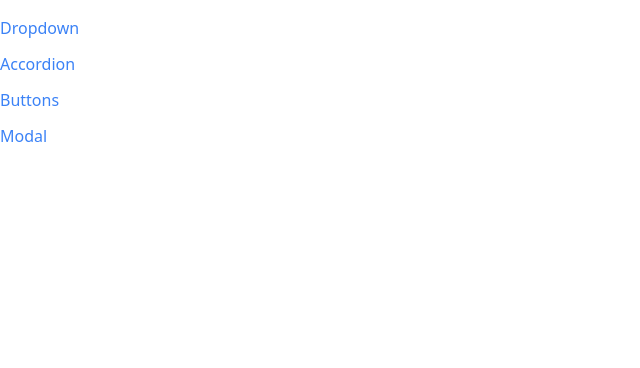
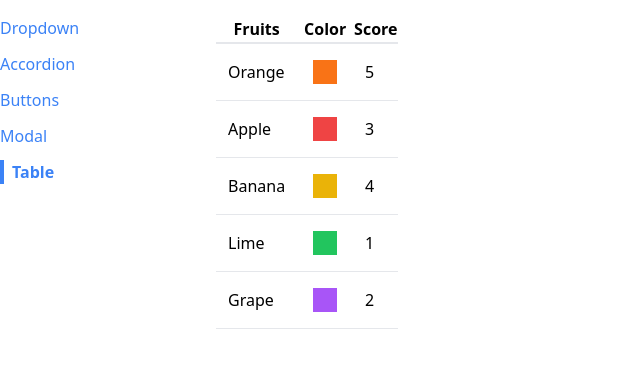
Before and after one commit to legendPerceptor/go-web, a React (Create React App) app in the folder web-frontend/comps/: page /table in a window 1280 px wide. Shown: the top 368 px of the page, without its empty margins (0-640 px from the left). Built offline with nearby package versions, Linux system fonts and the light colour scheme.

Commit message:
add reusable table

```diff
--- a/web-frontend/comps/src/App.tsx
+++ b/web-frontend/comps/src/App.tsx
@@ -4,6 +4,7 @@ import DropdownPage from './pages/DropdownPage';
 import ButtonPage from './pages/ButtonPage';
 import Sidebar from './components/Sidebar';
 import ModalPage from './pages/ModalPage';
+import TablePage from './pages/TablePage';
 
 function App() {
   return (
@@ -22,6 +23,9 @@ function App() {
         <Route path="/modal">
           <ModalPage />
         </Route>
+        <Route path="/table">
+          <TablePage />
+        </Route>
       </div>
     </div>
   );
--- a/web-frontend/comps/src/components/Sidebar.js
+++ b/web-frontend/comps/src/components/Sidebar.js
@@ -6,6 +6,7 @@ function Sidebar() {
     { label: 'Accordion', path: '/accordion' },
     { label: 'Buttons', path: '/buttons' },
     { label: 'Modal', path: '/modal' },
+    { label: 'Table', path: '/table' },
   ];
 
   const renderedLinks = links.map((link) => {
--- /dev/null
+++ b/web-frontend/comps/src/components/Table.js
@@ -0,0 +1,27 @@
+function Table({ data, config }) {
+  const renderedHeaders = config.map((column) => {
+    return <th key={column.label}> {column.label} </th>;
+  });
+
+  const renderedRows = data.map((fruit) => {
+    const row_columns = config.map((column) => {
+      return <td className="p-3"> {column.render(fruit)}</td>;
+    });
+    return (
+      <tr className="border-b" key={fruit.name}>
+        {row_columns}
+      </tr>
+    );
+  });
+
+  return (
+    <table className="table-auto border-spacing-2">
+      <thead>
+        <tr className="border-b-2">{renderedHeaders}</tr>
+      </thead>
+      <tbody>{renderedRows}</tbody>
+    </table>
+  );
+}
+
+export default Table;
--- /dev/null
+++ b/web-frontend/comps/src/pages/TablePage.js
@@ -0,0 +1,28 @@
+import Table from '../components/Table';
+
+function TablePage() {
+  const data = [
+    { name: 'Orange', color: 'bg-orange-500', score: 5 },
+    { name: 'Apple', color: 'bg-red-500', score: 3 },
+    { name: 'Banana', color: 'bg-yellow-500', score: 4 },
+    { name: 'Lime', color: 'bg-green-500', score: 1 },
+    { name: 'Grape', color: 'bg-purple-500', score: 2 },
+  ];
+
+  const config = [
+    { label: 'Fruits', render: (fruit) => fruit.name },
+    {
+      label: 'Color',
+      render: (fruit) => <div className={`p-3 m-1 ${fruit.color}`}></div>,
+    },
+    { label: 'Score', render: (fruit) => fruit.score },
+  ];
+
+  return (
+    <div>
+      <Table data={data} config={config} />
+    </div>
+  );
+}
+
+export default TablePage;
--- a/web-frontend/comps/tailwind.config.js
+++ b/web-frontend/comps/tailwind.config.js
@@ -1,10 +1,8 @@
 /** @type {import('tailwindcss').Config} */
 module.exports = {
-  content: [
-    "./src/**/*.{js,jsx,ts,tsx}",
-  ],
+  content: ['./src/**/*.{js,jsx,ts,tsx}'],
   theme: {
     extend: {},
   },
   plugins: [],
-}
+};
```
